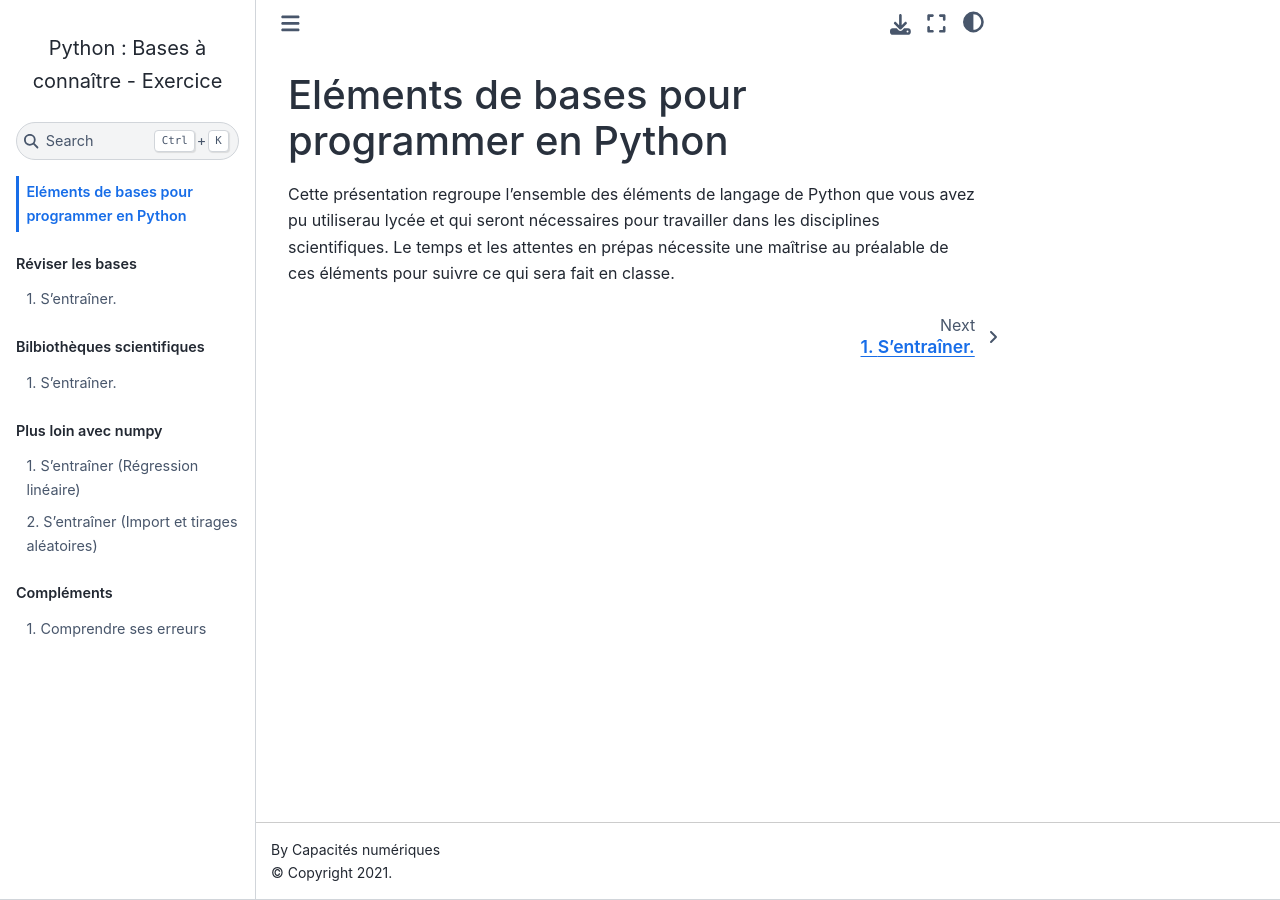
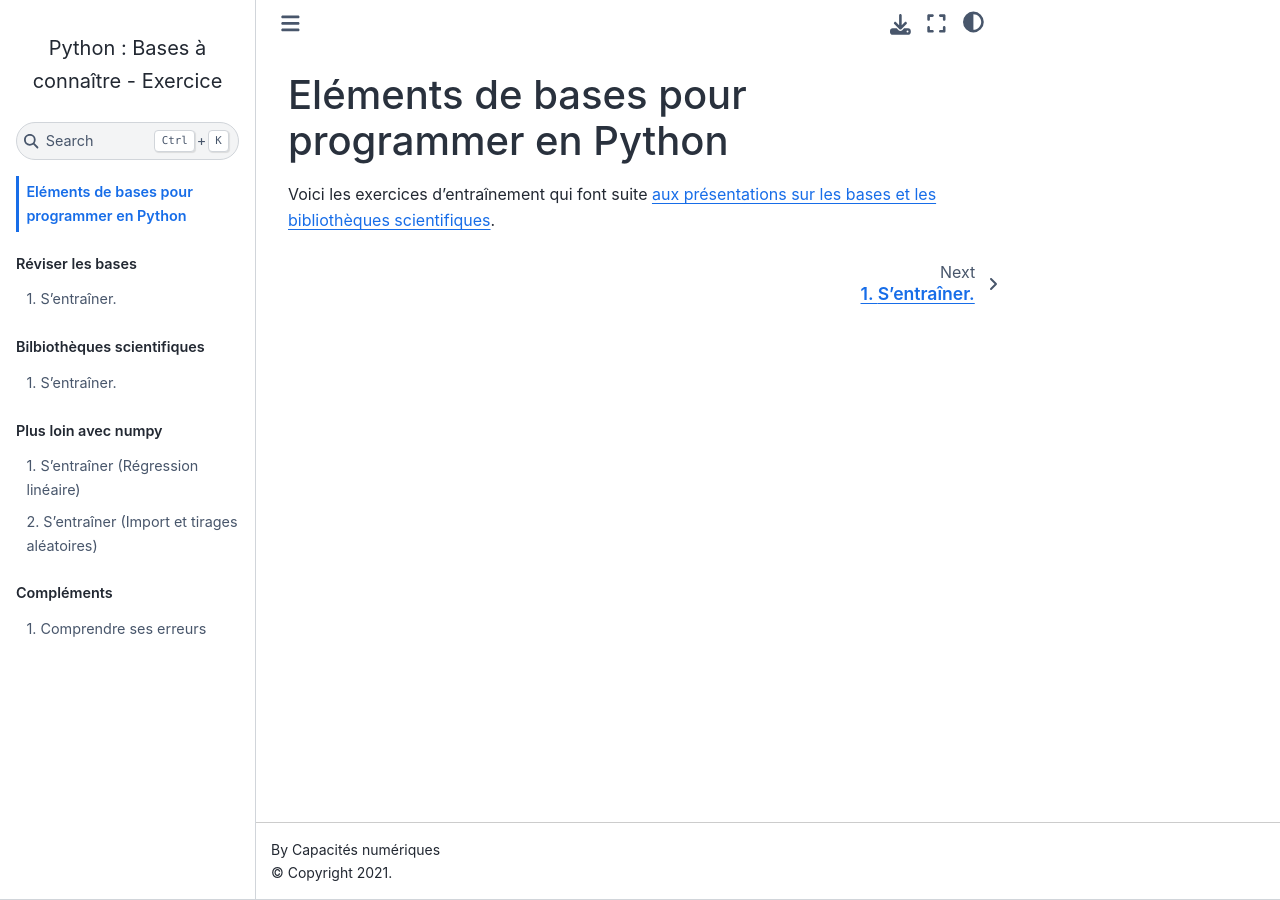
Before and after one commit to pcsi3physiquestan/intro_python_td_source, a Jupyter Book: the page built from intro_python.md, in a window 1280 px wide. Built offline with Jupyter Book 1.0.4 settings and Sphinx 7.4.7 and the Sphinx Book theme 1.1.4, drawn with Linux system fonts in a browser that asks for light colours.

Commit message:
Mise à jour des sources

```diff
--- a/intro_python.md
+++ b/intro_python.md
@@ -16,4 +16,4 @@
 
 # Eléments de bases pour programmer en Python
 
-Cette présentation regroupe l'ensemble des éléments de langage de Python que vous avez pu utiliserau lycée et qui seront nécessaires pour travailler dans les disciplines scientifiques. Le temps et les attentes en prépas nécessite une maîtrise au préalable de ces éléments pour suivre ce qui sera fait en classe.
+Voici les exercices d'entraînement qui font suite [aux présentations sur les bases et les bibliothèques scientifiques](https://pcsi3physiquestan.github.io/intro_python).
```
